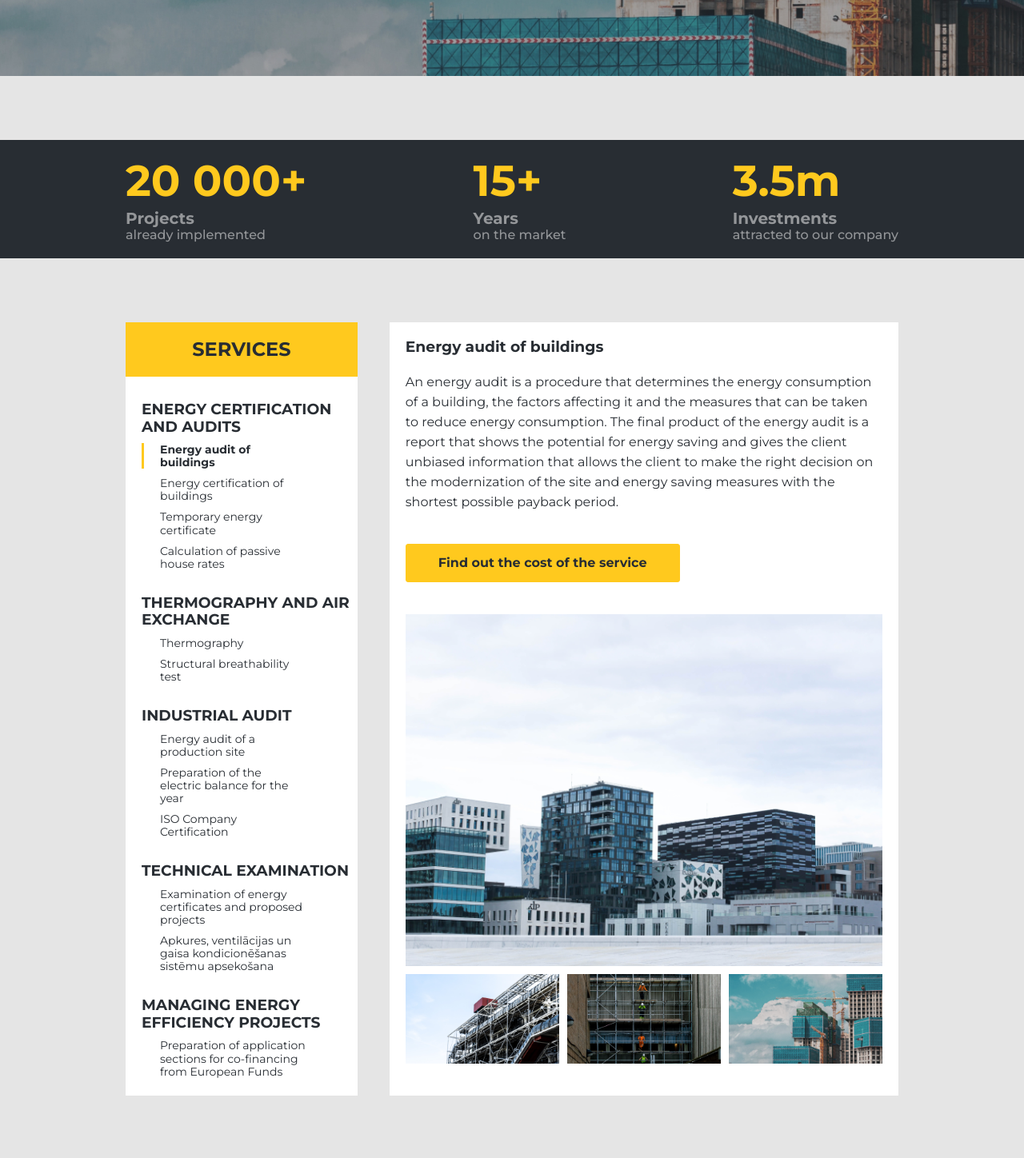
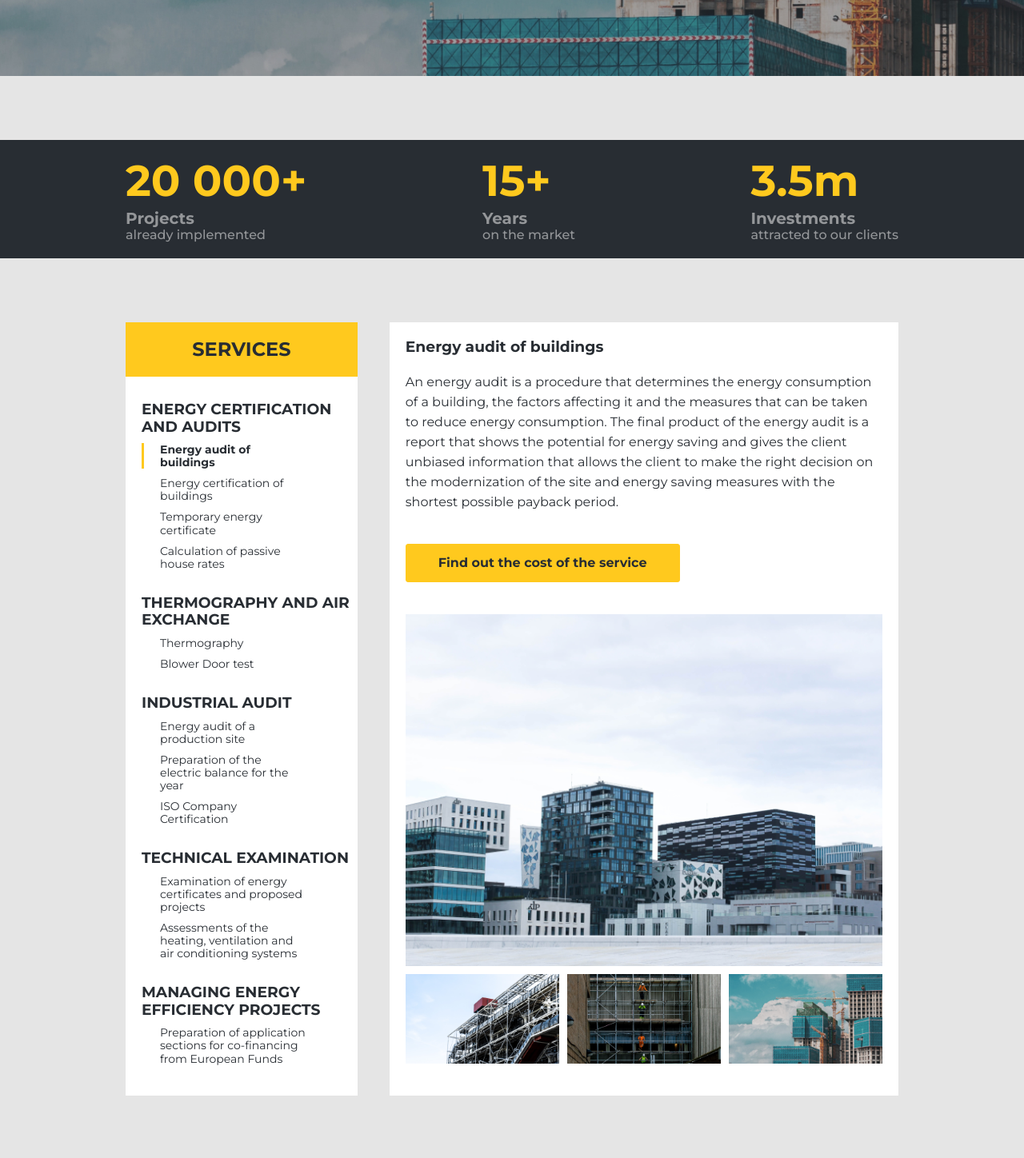
Before and after one commit to Sofiniks/Energo, a React (Create React App) app: page /services in a window 1280 px wide. Shown: the part 665-2113 px from the top of the page at 80% size. Built offline with nearby package versions, Linux system fonts and the light colour scheme.

Commit message:
Update i18next.js

```diff
--- a/src/i18next.js
+++ b/src/i18next.js
@@ -3,7 +3,8 @@ import { initReactI18next } from 'react-i18next';
 
 let en = {
     translation: {
-        title: 'Title',
+        title: 'About us',
+        heroServicesTitle: 'Services with fossil energy',
         heroHomeSubtitle: 'We work for you to save! Also, as a result of the work, the environmental footprint and energy consumption are reduced. Our team is committed to the long-term development and popularization of the use of alternative energy sources.',
         heroServicesSubtitle: 'When using traditional energy sources, the fundamental element is a monthly fee for services! In our work, we offer our clients alternative ways to reduce energy costs without losing comfort.',
         heroButton: 'find out more about our services',
@@ -21,7 +22,7 @@ let en = {
         numberTitle3: 'Investments',
         numberText1: 'already implemented',
         numberText2: 'on the market',
-        numberText3: 'attracted to our company',
+        numberText3: 'attracted to our clients',
 
         whyUs: 'Why us?',
         whyTitle1: 'Terms',
@@ -45,7 +46,7 @@ let en = {
         service1Desc4: 'Zero-energy homes – Buildings that use zero-cost alternative energy for heating or no heat at all. The specification of the passive house applies not only to residential buildings but also to public buildings. A passive house can be a school, a kindergarten or a supermarket, and the main condition is to follow the EU standards on passive houses. In our work, we calculate the energy balance of buildings in accordance with the requirements of Latvian legislation and international standards based on the calculation methodology of the Passive House Institute. ',
         service2Title: 'Thermography and air exchange',
         service2Subtitle1: 'Thermography',
-        service2Subtitle2: 'Structural breathability test',
+        service2Subtitle2: 'Blower Door test',
         service2Desc1: `Thermography is a method by which it is possible to determine the surface temperature distribution of sites by converting the site's emitted infrared radiation into a color image (thermogram). Thermal imaging inspection of buildings and structures is an effective way to test enclosing structures at the end of construction and during operation. With it, we will help you determine the partial and total heat loss of your structure, as well as detect possible, hidden defects in construction.`,
         service2Desc2: `Cold rooms are not always a consequence of insufficient insulation of the building, so before you start investing significant monetary resources into your real estate's insulation, check the breathability of its structures. This procedure will cost you much less and will give you a 100% understanding of what work you need to do. `,
         service3Title: 'Industrial audit',
@@ -59,7 +60,7 @@ let en = {
         iso2: `Standard ISO 50001 provides any organization regardless of its size and territorial or geographical location with a complete strategy of action in managerial and technical areas in order to improve the efficiency of the organization's energy system.`,
         service4Title: 'Technical examination',
         service4Subtitle1: 'Examination of energy certificates and proposed projects',
-        service4Subtitle2: 'Apkures, ventilācijas un gaisa kondicionēšanas sistēmu apsekošana',
+        service4Subtitle2: 'Assessments of the  heating, ventilation and air conditioning systems',
         service4Desc1pt1: `Our company's experts have extensive experience in conducting examinations of energy audits and energy passports for buildings of various classifications.`,
         service4Desc1pt2: 'The expert opinion assesses the compliance of the energy audit with the methodology for calculating energy audit(Cabinet of Ministers Regulation No. 222 "Methodology for Calculating the Energy Efficiency of Buildings and the Rules for Energy Certification of Buildings") and other regulations and standards.',
         service4Desc2pt1: 'Inspection of the heating and air conditioning system is carried out:',
@@ -87,7 +88,8 @@ let en = {
 
 let lv = {
     translation: {
-        title: 'Nosaukums',
+        title: 'Par mums',
+        heroServicesTitle: 'Pakalpojumi ar fosilo enerģiju',
         heroHomeSubtitle: 'Mēs strādājam jūsu ekonomijai! Darba rezultātā samazinās arī ekoloģiskā pēda un enerģijas patēriņš. Mūsu komanda tiecas uz ilglaicīgu attīstību un alternatīvās enerģijas avotu izmantošanas popularizēšanu.',
         heroServicesSubtitle: 'Izmantojot tradicionālos enerģijas avotus, galvenais elements ir ikmēneša pakalpojumu maksa! Savā darbā mēs klientiem piedāvājam alternatīvus energotaupības veidus, nezaudējot komfortu.',
         heroButton: 'uzzināt vairāk par mūsu pakalpojumiem',
@@ -96,23 +98,23 @@ let lv = {
         mainBannerTitle3: 'Teorija un prakse',
         mainBannerTitle4: 'Apmierināti klienti',
         mainBannerDesc1: 'mūsu pieredze šajā sektorā ir vairāk nekā desmit gadu.',
-        mainBannerDesc2: 'cieši sadarbojamies ar plašu šīs nozares speciālistu loku un publisko sektoru.',
+        mainBannerDesc2: 'cieši sadarbojamies ar plašu nozares speciālistu loku un publisko sektoru.',
         mainBannerDesc3: 'garantējam ka klients sasniegs vēlamo rezultātu.',
         mainBannerDesc4: '80% no ienākošajiem pasūtījumiem ir atkārtoti, no klientiem, kas jau sadarbojās ar mums.',
 
-        numberTitle1: 'Projekti',
+        numberTitle1: 'Realizētie',
         numberTitle2: 'Gadi',
-        numberTitle3: 'Investments',
-        numberText1: 'already implemented',
-        numberText2: 'on the market',
-        numberText3: 'attracted to our company',
+        numberTitle3: 'Investīciju',
+        numberText1: 'projekti',
+        numberText2: 'tirgū',
+        numberText3: 'piesaistīti mūsu klientiem ',
 
         whyUs: 'Kāpēc mēs?',
         whyTitle1: 'Termiņi',
         whyTitle2: 'Nekādu avansu',
         whyTitle3: 'Atbildība',
         whyTitle4: 'Starpniecība',
-        whyDesc1: 'izbraucam uz objektu 2pardienu laikā. Mazu un vidēju pasūtījumu izpilde vienas darba nedēļas laikā. Apjomīgu pasūtījumu izpilde 20 darba dienu laikā.',
+        whyDesc1: 'izbraucam uz objektu 2 darba dienu laikā. Mazu un vidēju pasūtījumu izpilde vienas darba nedēļas laikā. Apjomīgu pasūtījumu izpilde 20 darba dienu laikā.',
         whyDesc2: 'darba samaksa tikai pēc visu vienošanos izpildes.',
         whyDesc3: '100% uzdevumu risinājums augstākajā līmenī.',
         whyDesc4: 'pārstāvam klientu intereses celtniecības un projektēšanas uzraudzības iestādēs.',
@@ -137,7 +139,7 @@ let lv = {
         service3Subtitle2: 'Gada elektrības bilances sastādīšana',
         service3Subtitle3: 'Uzņēmumu ISO sertificēšana',
         service3Desc1: 'Energoaudits ir procedūra, kas notiek lielos uzņēmumos, lai saņemtu informāciju par visām uzņēmuma energopatēriņa struktūrām, kas tiek skaitliski novērtētas rentablai energotaupībai, un kuru rezultāti tiek apkopoti uzņēmuma sagatavotā un publicētā atskaitē.',
-        service3Desc2: 'Elektroenerģijas lietotājs saskaņā ar Energoefektivitātes likumu ir komersants, kura gada elektroenerģijas patēriņš pārsniedz 500 megavatstundas divos kalendāra gados pēc kārtas. Mēs palīdzam komersantiem sagatavot elektroenerģijas bilances un iesniegt tās valsts iestādēs, kā arī palīdzam konstatēt elektroenerģijas papildu patēriņu darbības laikā, kas var optimizēt komersanta izdevumus. ',
+        service3Desc2: 'Elektroenerģijas lietotājs saskaņā ar Energoefektivitātes likumu ir komersants, kura gada elektroenerģijas patēriņš pārsniedz 500 megavatstundas divos kalendāra gados pēc kārtas. Mēs palīdzam komersantiem sagatavot elektroenerģijas bilances un iesniegt tās Valsts iestādēs, kā arī palīdzam konstatēt elektroenerģijas papildu patēriņu darbības laikā, kas var optimizēt komersanta izdevumus. ',
         service3Desc3: 'Apstākļos, kad visā pasaulē strauji pieaug enerģijas cena un sabiedrības prasības samazināt siltumnīcefekta gāzu emisiju, energopatēriņa efektīva pārvalde kļūst par katra biznesa prioritāti, kas nodrošina ne tikai ātru produkcijas atmaksāšanos, bet arī ilgtermiņa attīstību energonesēju nestabilo cenu apstākļos. Palīdzam ieviest un uzturēt ISO 50001.',
         iso1: 'ISO 50001 (Energy management systems – Requirements with guidance for use) ir starptautisks standarts, ko energosistēmu pārvaldībai izveidoja Starptautiskā standartizācijas organizācija, tas nosaka energomenedžmenta sistēmas izveides, ieviešanas, attīstības un uzlabošanas prasības, kuras mērķis ir ļaut uzņēmumam ievērot sistēmisku pieeju energosistēmas secīgā uzlabošanā, tostarp energoefektivitātē, energodrošībā un enerģijas patēriņā.',
         iso2: 'ISO 50001 standarts jebkuram uzņēmumam, neatkarīgi no tā lieluma, teritoriālās vai ģeogrāfiskās atrašanās vietas, sniedz pilnvērtīgu darbības stratēģiju menedžmenta un tehniskajā jomā ar mērķi palielināt uzņēmuma energosistēmas efektivitāti.',
@@ -162,8 +164,8 @@ let lv = {
         messageReceived: 'Mēs esam saņēmuši jūsu ziņu un sazināsimies ar jums tuvāko 24 stundu laikā!',
         contacts: 'Kontakti',
         contactUs: 'Sazināties ar mums',
-        contactUsText1: 'Feel free to contact us any time',
-        contactUsText2: 'We will get back to you as soon as we can!',
+        contactUsText1: 'Juties brīvi sazinaties ar mums jebkura laikā!',
+        contactUsText2: 'Mēs ar jums sazināsimies, cik drīz vien varēsim!',
         sendButton: 'Nosūtīt',
         developedBy: 'Mājas lapu izstrāde'
     }
@@ -171,9 +173,10 @@ let lv = {
 
 let ru = {
     translation: {
-        title: 'Заголовок',
+        title: 'О нас',
+        heroServicesTitle: 'Услуги с невозобновляемой энергией',
         heroHomeSubtitle: 'Мы работаем для вашей экономии!Также, в результате работы, уменьшается уэкологический отпечаток и снижается расход энергии.Наша команда настроена на долгосрочное развитие и популяризацию использования альтернативных источников энергии.',
-        heroServicesSubtitle: 'Используя традиционные источники энергии основополагающим элементом является ежемесячная плата за услуги! В своей работе, мы предлагаем клиентам альтернативные способы снижения энергозатрат без потери комфорта.',
+        heroServicesSubtitle: 'Используя традиционные источники энергии основополагающим элементом являются коммунальные платежи! В своей работе, мы предлагаем клиентам альтернативные способы снижения энергозатрат без потери комфорта.',
         heroButton: 'узнать о наших услугах больше',
         mainBannerTitle1: 'Опыт',
         mainBannerTitle2: 'Прямые контакты',
@@ -184,19 +187,19 @@ let ru = {
         mainBannerDesc3: 'Мы даём гарантию на достижение клиентом желаемого результата.',
         mainBannerDesc4: '80% поступающих нам заказов – повторные, от клиентов, кто с нами, уже, сотрудничал.',
 
-        numberTitle1: 'Проэкты',
-        numberTitle2: 'лет',
-        numberTitle3: 'Investments',
-        numberText1: 'already implemented',
+        numberTitle1: 'Проектов',
+        numberTitle2: 'Лет',
+        numberTitle3: 'Инвестиций',
+        numberText1: 'выполнено',
         numberText2: 'на рынке',
-        numberText3: 'attracted to our company',
+        numberText3: 'привлечённых нашим клиентам',
 
         whyUs: 'Почему мы?',
         whyTitle1: 'сроки',
         whyTitle2: 'никаких авансов',
         whyTitle3: 'ответственность',
         whyTitle4: 'посредничество',
-        whyDesc1: 'выезд на объект в течении 2 рабочих дней. выполнение мелких и средних заказов в течении одной рабочей недели. выполнение крупных заказов в течении 20 рабочих дней.',
+        whyDesc1: 'выезд на объект в течении 2 рабочих дней. Выполнение мелких и средних заказов в течении одной рабочей недели. Выполнение крупных заказов в течении 20 рабочих дней.',
         whyDesc2: 'оплата труда только по завершении всех договорённостей',
         whyDesc3: '100% решение задач на высшем уровне',
         whyDesc4: 'Представляем интересы клиентов в органах надзора за строительством и проектированием',
@@ -219,7 +222,7 @@ let ru = {
         service3Title: 'Промышленный аудит',
         service3Subtitle1: 'Производственный энергоаудит',
         service3Subtitle2: 'Составление электрического баланса за год',
-        service3Subtitle3: 'ИСО сертификация предприятий',
+        service3Subtitle3: 'ISO сертификация предприятий',
         service3Desc1: 'Энергоаудит – процедура, проводимая в крупных компаниях для получения информации обо всех структурах энергопотребления предприятия, которые количественно оцениваются для рентабельного энергосбережения, и результаты которых обобщаются в отчете, подготовленном и выпущенном компанией.',
         service3Desc2: 'Потребителем электроэнергии в соответствии с законoм об энергоэффективности является коммерсант, годовое потребление электроэнергии которого превышает 500 МВтч, в течение двух последующих календарных лет. Мы помогаем коммерсантам в подготовке и сдачи балансов электроэнергии в государственные органы, а также помогаем выявлять побочные траты электроэнергии в ходе деятельности, что может привести к оптимизации трат коммерсанта. ',
         service3Desc3: 'В условиях стремительного  роста стоимости энергии во всем мире и требований общества сократить выбросы парниковых газов эффективное управление энергопотреблением становится приоритетом для каждого бизнеса, который обеспечивает не только быструю окупаемость продукции, но и долгосрочное развити в условиях нестабильных цен на энергоносители. Мы помогаем вводить и поддерживать ISO 50001.',
@@ -227,7 +230,7 @@ let ru = {
         iso2: 'Стандарт ISO 50001 снабжает любую организацию, независимо от её размера, территориального или географического положения, полноценной стратегией действий в менеджерской и в технических областях с целью повышения эффективности энергосистемы организации.',
         service4Title: 'Техническая экспертиза',
         service4Subtitle1: 'Экспертиза энергосертификатов и предлагаемых проектов',
-        service4Subtitle2: 'Apkures, ventilācijas un gaisa kondicionēšanas sistēmu apsekošana',
+        service4Subtitle2: 'Экспертиза отопительных котлов, систем вентиляции и кондиционирования воздуха',
         service4Desc1pt1: 'Специалисты нашей компании имеют большой опыт в проведении экспертизы  энергоаудита и энергетического паспорта зданий различной классификации.',
         service4Desc1pt2: 'Экспертное заключение дает оценку соответствия энергоаудита методике расчета энергоаудита (Правила Кабинета Министров № 222 «Методика расчета энергоэффективности зданий и Правила энергосертификации зданий») и другим нормативным актам и стандартам. ',
         service4Desc2pt1: 'Осмотр системы отопления и кондиционирования воздуха проводится:',
@@ -246,8 +249,8 @@ let ru = {
         messageReceived: 'Мы получили ваше сообщение и свяжемся с вами в течение следующих 24 часов!',
         contacts: 'Контакты',
         contactUs: 'Связаться с нами',
-        contactUsText1: 'Feel free to contact us any time',
-        contactUsText2: 'We will get back to you as soon as we can!',
+        contactUsText1: 'Не стесняйтесь обращаться к нам в любое время!',
+        contactUsText2: 'Мы вам ответим, как только сможем!',
         sendButton: 'Отправить',
         developedBy: 'Разработка сайта'
     }
```
